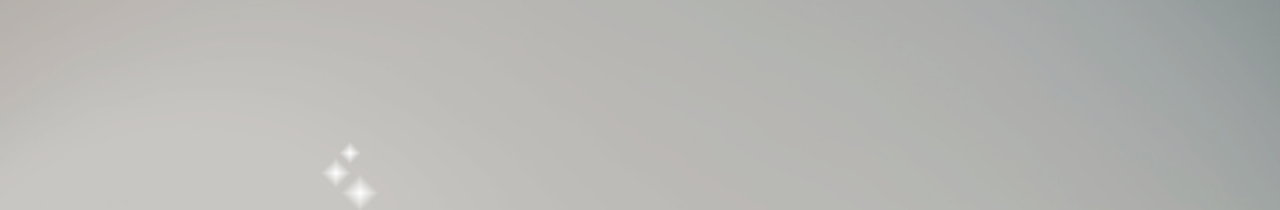
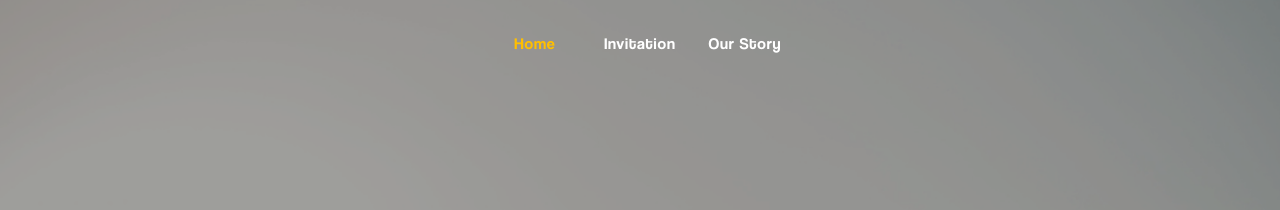
Before and after one commit to rsyafdhil/wedding-invitation, a website: page index.html in a window 1280 px wide. Shown: the top 210 px of the page. Drawn offline with Linux system fonts and the light colour scheme.

Commit message:
Nambah Navbar

```diff
--- a/index.html
+++ b/index.html
@@ -23,8 +23,15 @@
     </style>
   </head>
   <body class="overflow-x-hidden">
+    <header class="py-8">
+        <ul class="w-fit grid grid-cols-3 gap-8 mx-auto">
+            <li class="text-primary text-center font-coolvetica tracking-wider"><a href="#">Home</a></li>
+            <li class="text-white text-center font-coolvetica tracking-wider"><a href="#">Invitation</a></li>
+            <li class="text-white text-center font-coolvetica tracking-wider"><a href="#">Our Story</a></li>
+        </ul>
+    </header>
     <section id="main-section" class="pt-[219px] lg:pt-[141px] px-3">
-        <img src="./dist/img/main-bg.png" alt="" class="-z-10 absolute top-0 left-0 lg:w-full lg:h-full object-cover h-[855px] brightness-75">
+        <img src="./dist/img/main-bg.png" alt="" class="-z-10 absolute top-0 left-0 lg:w-full lg:h-full object-cover h-[855px] brightness-50">
         <img src="./dist/img/particles.png" alt="particles" class="lg:block z-10 hidden ms-[308px]">
         <!-- Hidden when phone -->
         <div class="z-10 w-full justify-center lg:flex hidden">
--- a/tailwind.config.js
+++ b/tailwind.config.js
@@ -9,7 +9,7 @@ module.exports = {
       fontFamily: {
         'main': 'Coolvetica, sans-serif',
       },
-      backgroundColor: {
+      colors: {
         'primary': '#FFBF00',
       }
     },
```
Also changed, not shown: src/output.css.
